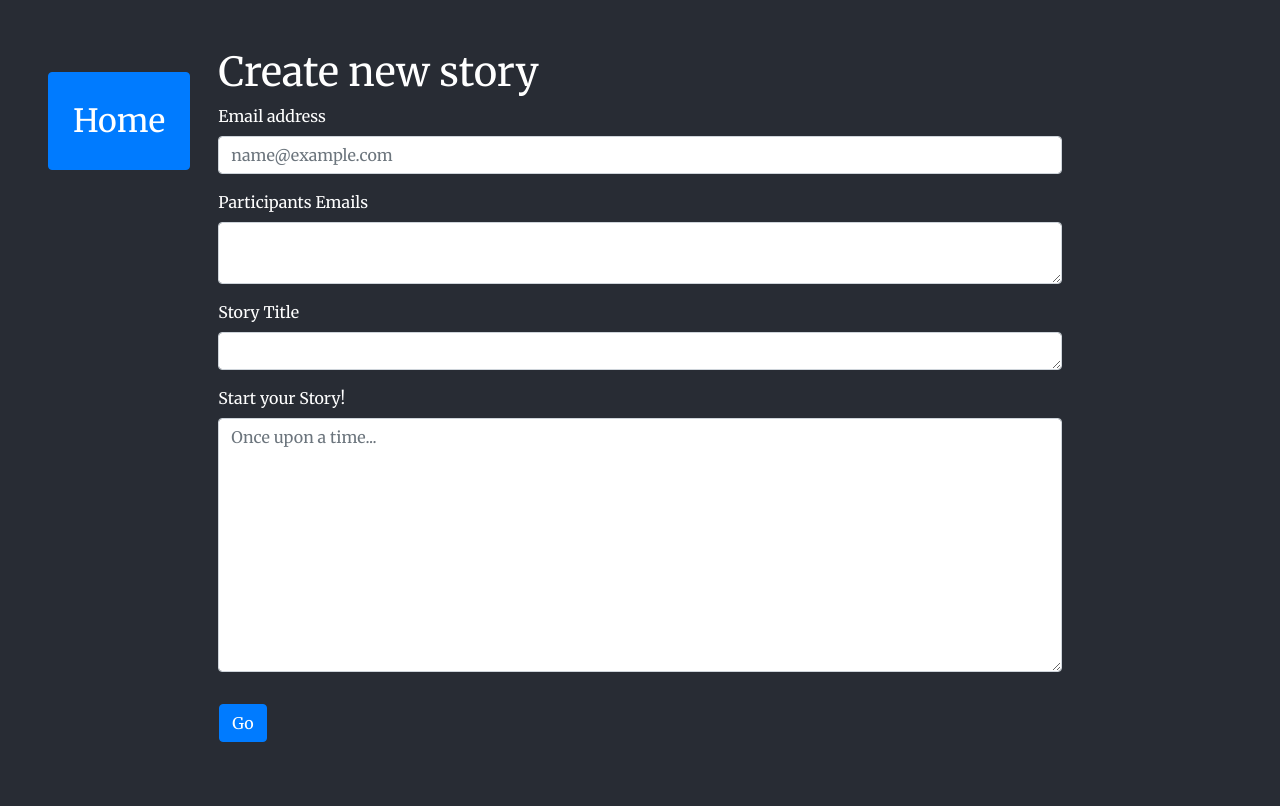
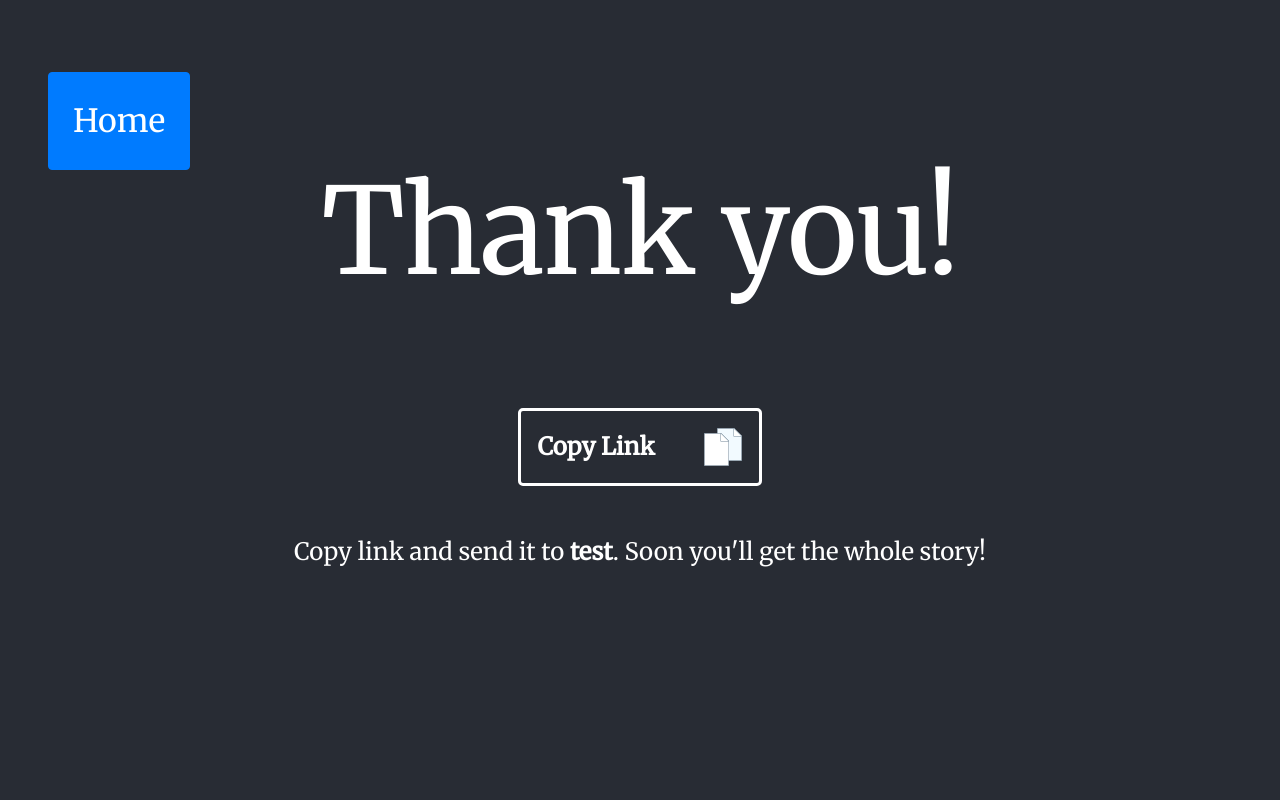
Before and after one commit to CivanErbay/tellzy, a React (Create React App) app: page /story in a window 1280 px wide. Built offline with nearby package versions, Linux system fonts and the light colour scheme; no server answers.

Commit message:
test next participant

```diff
--- a/src/Components/CreatingStory.jsx
+++ b/src/Components/CreatingStory.jsx
@@ -12,10 +12,10 @@ export default class CreatingStory extends Component {
     this.state = {
       creatorEmail: "",
       participantsEmails: "",
-      nextParticipant: {},
+      nextParticipant: { email: "test" },
       storyTitle: "",
       storyText: "",
-      submitSuccess: false,
+      submitSuccess: true,
       nextLink: "",
       isUnfold: false,
     };
@@ -117,7 +117,7 @@ export default class CreatingStory extends Component {
                   </span>
                 </CopyToClipboard>
                 <p className="p-5 p-cs-true text-center">
-                  Copy link and send it to <strong>{nextParticipant}</strong>. Soon you'll get the whole
+                  Copy link and send it to <strong>{nextParticipant.email}</strong>. Soon you'll get the whole
                   story!
                 </p>
               </div>
--- a/src/Components/EditStory.jsx
+++ b/src/Components/EditStory.jsx
@@ -24,7 +24,7 @@ export default class EditStory extends Component {
     const {
       match: { params },
     } = this.props;
-    console.log(this.props);
+
     const storyId = params.storyId;
     const secret = params.secret;
     this.getStory(storyId);
```
